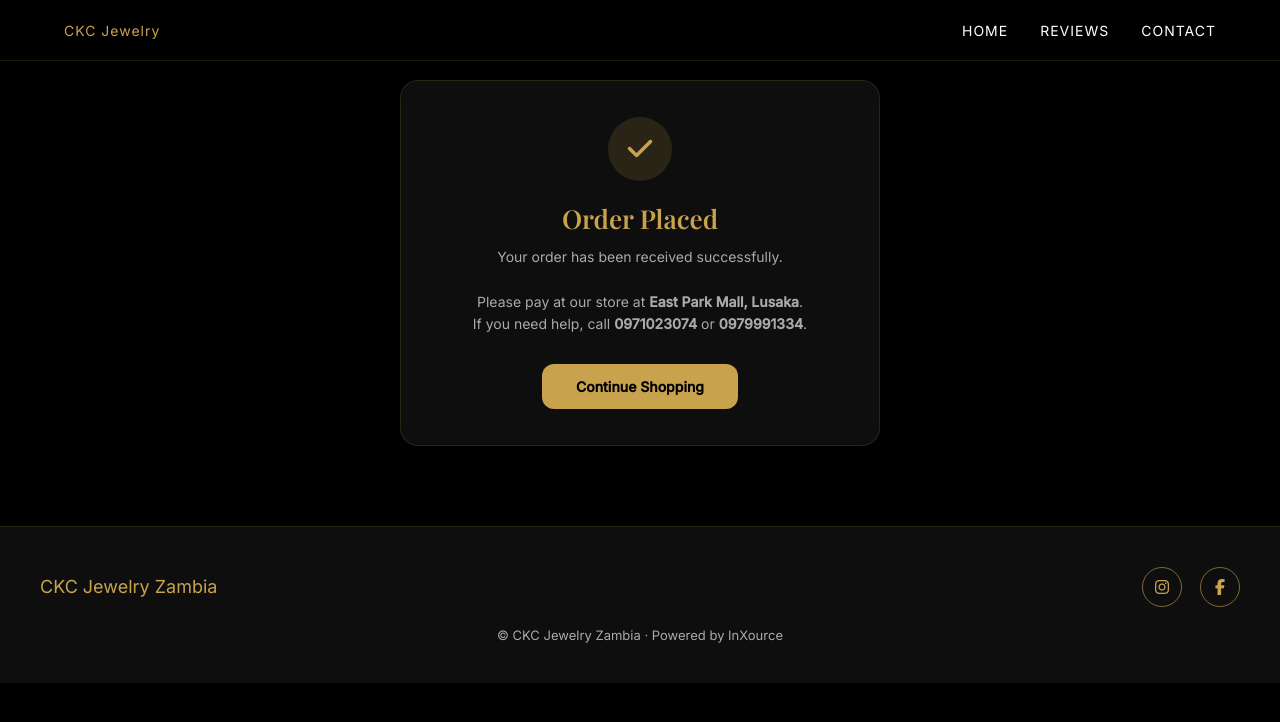
After one commit to ckcjewelry/ckc-jewelry-website, a Flask app: page /pay-at-store-success in a window 1280 px wide. The commit adds this page. Shown: the top 722 px of the page. Run offline with Flask 3, Linux system fonts and the light colour scheme; the visitor is signed in with stand-in values (Sample User, id 1); parts of the project's set-up code (start-up, migrations or seed data) failed here and were passed over.

Commit message:
added order at store button and fixed wallet addition.

```diff
--- a/main.py
+++ b/main.py
@@ -9,6 +9,7 @@
 from checkout import Checkout
 from pay import Pay
 from inventory import Inventory
+import uuid
 
 
 cart = Cart()
@@ -282,6 +283,8 @@
         # 1. CALCULATE TOTAL
         # -------------------------------
         total_amount = cart.accumulated_total
+        session["total_amount"] = total_amount
+        print("DEBUG total_amount calculated:", total_amount)
 
         # -------------------------------
         # STOCK CHECK (BEFORE PAYMENT)
@@ -303,35 +306,54 @@
 
         if insufficient:
             session["stock_error"] = insufficient
+            print("DEBUG stock insufficient:", insufficient)
             return redirect(url_for("checkout"))
 
         # -------------------------------
-        # 2. GET PAYMENT TOKEN FIRST
+        # 2. TRY TECHPAY TOKEN FIRST (WITH FALLBACK)
         # -------------------------------
-        payment = pay_tool.process_payment(
-            order_id="TEMP",
-            phone=phone,
-            amount=total_amount
-        )
-        print("DEBUG process-payment payment response:", payment)
+        payment_link = None
+        token = None
+        fallback_to_store = False
 
-        token = payment["token"]
-        payment_link = payment["payment_link"]
+        try:
+            payment = pay_tool.process_payment(
+                order_id="TEMP",
+                phone=phone,
+                amount=total_amount
+            )
+            print("DEBUG process-payment payment response:", payment)
+
+            token = payment.get("token")
+            payment_link = payment.get("payment_link")
+
+            if not token or not payment_link:
+                raise Exception(f"TechPay response missing token/payment_link: {payment}")
+
+
+        except Exception as e:
+            # TechPay down → fallback to pending pay-at-store order
+            print("TechPay failed, falling back to pay-at-store:", e)
+            fallback_to_store = True
+            token = f"STORE-{uuid.uuid4().hex[:10].upper()}"  # local token for tracking
 
         # -------------------------------
         # 3. CREATE ORDER (NO PRODUCTS YET)
+        # partialAmountTotal = total_amount
         # -------------------------------
         order = checkout.create_order(
             customer_id=customer_id,
             delivery_location=delivery_location,
             total_amount=total_amount,
-            order_token=token
+            order_token=token,
+            partial_amount_total=total_amount
         )
 
         if not order:
             return redirect(url_for("checkout"))
 
         order_id = order["id"]
+        print("DEBUG created order_id:", order_id)
 
         # -------------------------------
         # 4. PREPARE PRODUCTS (TS SHAPE)
@@ -393,12 +415,101 @@
         cart.accumulated_total = 0
 
         # -------------------------------
-        # 9. REDIRECT TO PAYMENT
+        # 9. REDIRECT
         # -------------------------------
+        if fallback_to_store:
+            # TechPay failed → order saved as pending, customer pays at store
+            return redirect(url_for("pay_at_store_success"))
+
+
+        # TechPay OK → send them to payment link
         return redirect(payment_link)
 
     except Exception as e:
         print("Payment processing error:", e)
+        return redirect(url_for("payout"))
+
+
+
+@app.route("/place-order-pay-at-store", methods=["POST"])
+def place_order_pay_at_store():
+    # Guards (same vibe as /process-payment)
+    if not session.get("customer_id") or not session.get("checkout_phone"):
+        return redirect(url_for("checkout"))
+
+    if not cart.items:
+        return redirect(url_for("checkout"))
+
+    checkout = Checkout()
+
+    try:
+        customer_id = session["customer_id"]
+        delivery_location = session.get("delivery_location", "")
+        total_amount = cart.accumulated_total
+
+        # Create a token that is NOT TechPay-based (so you can still find the order)
+        store_token = f"STORE-{uuid.uuid4().hex[:10].upper()}"
+
+        # 1) Create order (payment status stays "pending" because create_order sets it)
+        order = checkout.create_order(
+            customer_id=customer_id,
+            delivery_location=delivery_location,
+            total_amount=total_amount,
+            order_token=store_token,
+            partial_amount_total=total_amount
+        )
+
+        if not order:
+            return redirect(url_for("payout"))
+
+        order_id = order["id"]
+
+        # 2) Prepare products (same as your /process-payment flow)
+        products_for_notification = []
+        cart_items = []
+
+        for item in cart.items:
+            products_for_notification.append({
+                "product_id": item["product_id"],
+                "name": item["name"],
+                "price": item["price"],
+                "quantity": item["quantity"],
+                "specialInstructions": item.get("instruction"),
+            })
+
+            cart_items.append({
+                "product_id": item["product_id"],
+                "quantity": item["quantity"],
+                "specialInstructions": item.get("instruction"),
+                "local_image_path": item.get("local_image_path")
+            })
+
+        # 3) Create notification (you already do this)
+        checkout.create_order_notification(
+            user_id=customer_id,
+            business_id=checkout.business_id,
+            order_id=order_id,
+            products=products_for_notification,
+            ordered_at=order["created_at"]
+        )
+
+        # 4) Upload images + attach products JSON
+        products_json = checkout.upload_order_images(order_id=order_id, cart_items=cart_items)
+        checkout.attach_products_to_order(order_id=order_id, products_json=products_json)
+
+        # 5) Save order id (optional)
+        session["order_id"] = order_id
+
+        # 6) Clear cart (important so they don’t re-submit)
+        cart.items = []
+        cart.accumulated_total = 0
+
+        # For now, redirect to paid page (next step we’ll make a proper “Order received / pay in store” page)
+        return redirect(url_for("pay_at_store_success"))
+
+
+    except Exception as e:
+        print("Pay-at-store order error:", e)
         return redirect(url_for("payout"))
 
 
@@ -486,6 +597,21 @@
     return render_template('paid.html')
 
 
+@app.route('/pay-at-store-success')
+def pay_at_store_success():
+    order_id = session.get("order_id")
+    if not order_id:
+        return redirect(url_for("checkout"))
+
+    # Clean sensitive session data
+    session.pop("transaction_id", None)
+    session.pop("order_id", None)
+    session.pop("checkout_phone", None)
+    session.pop("customer_id", None)
+
+    return render_template('pay_at_store.html')
+
+
 
 @app.route('/reviews')
 def reviews():
--- /dev/null
+++ b/templates/pay_at_store.html
@@ -0,0 +1,108 @@
+{% extends "base.html" %}
+
+{% set hide_cart = true %}
+
+{% block title %}Order Placed · CKC Jewelry Zambia{% endblock %}
+
+{% block extra_css %}
+<style>
+/* ===============================
+   PAY AT STORE SUCCESS PAGE
+================================ */
+.paid-page {
+    padding: 80px 20px;
+    max-width: 520px;
+    margin: auto;
+}
+
+.paid-box {
+    background: #0e0e0e;
+    border: 1px solid rgba(201,162,77,0.15);
+    border-radius: 18px;
+    padding: 36px;
+    text-align: center;
+}
+
+/* Icon */
+.paid-icon {
+    width: 64px;
+    height: 64px;
+    border-radius: 50%;
+    background: rgba(201,162,77,0.15);
+    color: var(--gold);
+    display: flex;
+    align-items: center;
+    justify-content: center;
+    font-size: 28px;
+    margin: 0 auto 20px;
+}
+
+/* Headings */
+.paid-box h2 {
+    font-family: 'Playfair Display', serif;
+    color: var(--gold);
+    font-size: 26px;
+    margin-bottom: 10px;
+}
+
+.paid-box p {
+    font-size: 14px;
+    color: var(--muted);
+    line-height: 1.6;
+    margin-bottom: 28px;
+}
+
+/* Button */
+.continue-btn {
+    display: inline-block;
+    padding: 14px 34px;
+    background: var(--gold);
+    color: #000;
+    font-weight: 600;
+    border-radius: 12px;
+    font-size: 14px;
+    transition: background 0.3s ease;
+}
+
+.continue-btn:hover {
+    background: #fff;
+}
+
+/* Mobile */
+@media (max-width: 480px) {
+    .paid-box {
+        padding: 28px;
+    }
+
+    .paid-box h2 {
+        font-size: 24px;
+    }
+}
+</style>
+{% endblock %}
+
+{% block content %}
+
+<section class="paid-page">
+    <div class="paid-box">
+
+        <div class="paid-icon">
+            <i class="fas fa-check"></i>
+        </div>
+
+        <h2>Order Placed</h2>
+
+        <p>
+            Your order has been received successfully.<br><br>
+            Please pay at our store at <strong>East Park Mall, Lusaka</strong>.<br>
+            If you need help, call <strong>0971023074</strong> or <strong>0979991334</strong>.
+        </p>
+
+        <a href="{{ url_for('home') }}" class="continue-btn">
+            Continue Shopping
+        </a>
+
+    </div>
+</section>
+
+{% endblock %}
```
Also changed, not shown: checkout.py (+15 -1 lines), templates/payout.html (+52 -2 lines).
